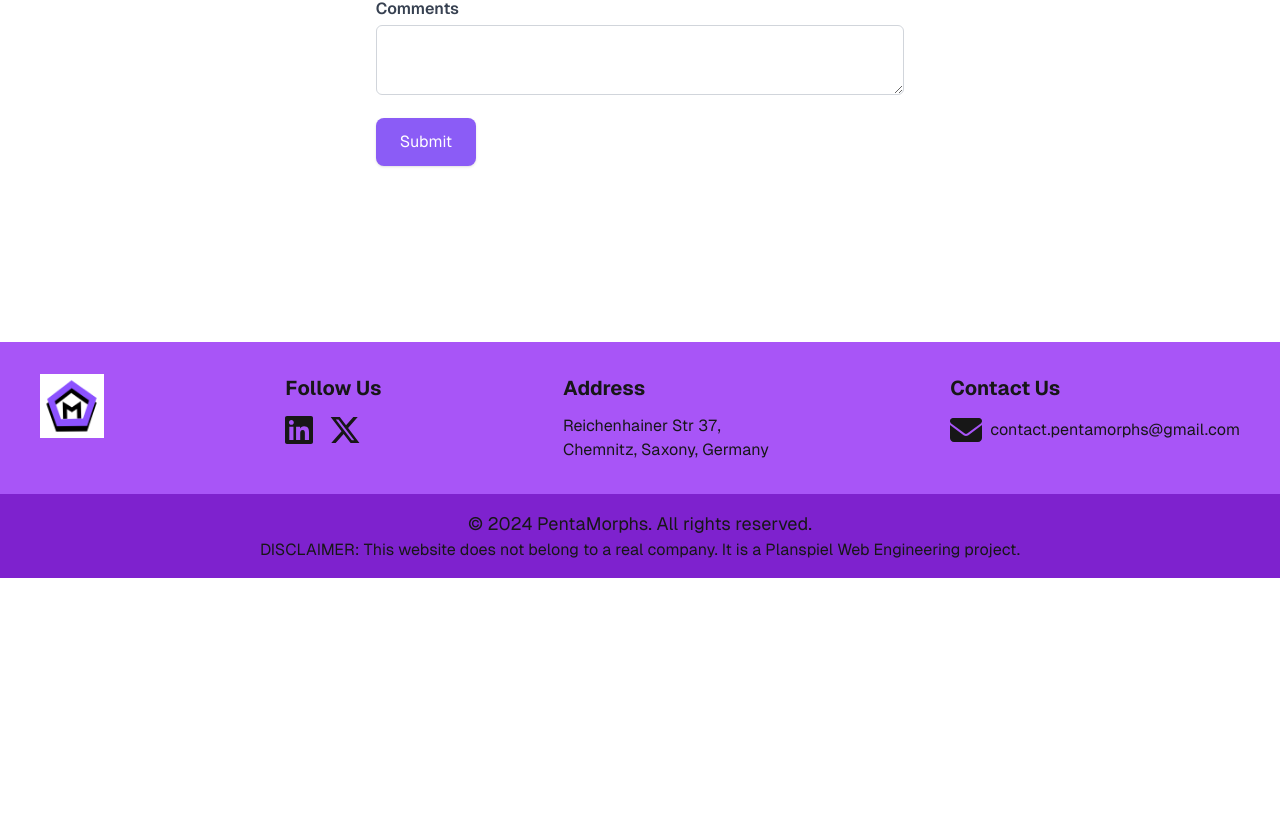
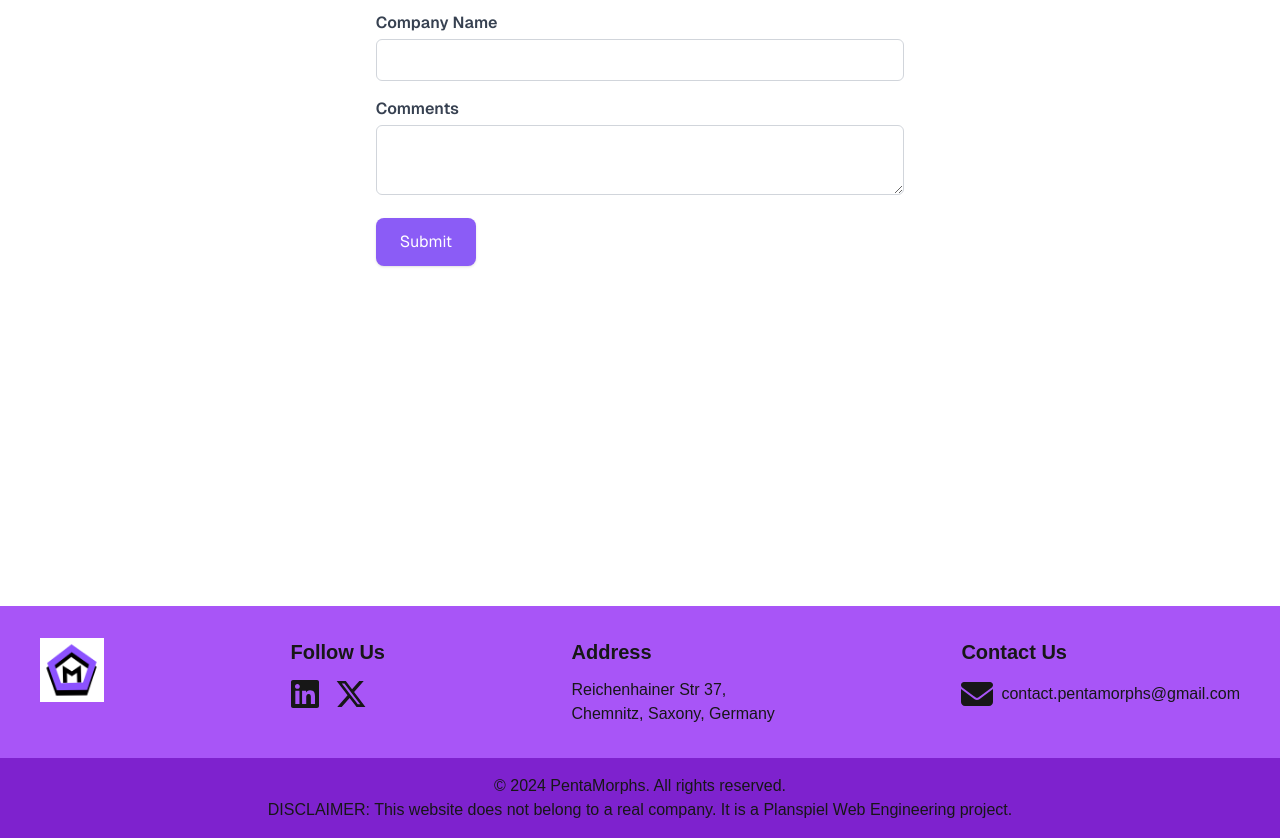
Before and after one commit to Uyadav207/denkMinds, a Next.js app: page / in a window 1280 px wide. Shown: the part 2099-2937 px from the top of the page. Before the commit the page ends 2677 px from the top, so only its background shows below. Built offline with nearby package versions, Linux system fonts and the light colour scheme.

Commit message:
Added footer in layout file and minor changes in footer

```diff
--- a/src/app/components/Footer.tsx
+++ b/src/app/components/Footer.tsx
@@ -10,7 +10,7 @@ const Footer = () => {
         {/* Logo */}
         <div className="flex mt-4 md:mt-0">
         <Link href="/">
-            <Image
+            <img
               src={'/logo.png'}
               alt="Pentamorphs Logo"
               className="h-16 w-16"
@@ -64,7 +64,7 @@ const Footer = () => {
 
       {/* Copyright */}
       <div className="bg-purple-700 w-full flex py-4 flex-col justify-center items-center">
-        <p className='text-lg'>&copy; {new Date().getFullYear()} PentaMorphs. All rights reserved.</p>
+        <p>&copy; {new Date().getFullYear()} PentaMorphs. All rights reserved.</p>
         <p>DISCLAIMER: This website does not belong to a real company. It is a Planspiel Web Engineering project.</p>
       </div>
     </footer>
--- a/src/app/layout.tsx
+++ b/src/app/layout.tsx
@@ -2,6 +2,7 @@ import type { Metadata } from "next";
 import localFont from "next/font/local";
 import "./globals.css";
 import Header from "./components/Header";
+import Footer from "./components/Footer";
 
 const geistSans = localFont({
   src: "./fonts/GeistVF.woff",
@@ -31,6 +32,7 @@ export default function RootLayout({
       >
         <Header />
         {children}
+        <Footer />
       </body>
     </html>
   );
--- a/src/app/page.tsx
+++ b/src/app/page.tsx
@@ -13,22 +13,12 @@ import ContactForm from "./components/ContactForm";
 
 export default function Dashboard() {
   return (
-    <div className="flex flex-col min-h-screen font-[family-name:var(--font-geist-sans)] justify-items-center items-center">
-    <main className="flex-grow flex flex-col gap-8 items-center sm:items-center mt-16 p-8 pb-20">
+    <div className="grid grid-rows-[20px_1fr_20px] items-center justify-items-center min-h-screen gap-16 sm:p-20 font-[family-name:var(--font-geist-sans)]">
+    <main className="flex flex-col gap-8 row-start-2 items-center sm:items-center p-8 pb-20">
     <Home />
     <Team />
     <ContactForm />
     </main>
-    <Footer/>
   </div>
-
-    // <div className="grid grid-rows-[20px_1fr_20px] items-center justify-items-center min-h-screen gap-16 sm:p-20 font-[family-name:var(--font-geist-sans)]">
-    //   <Header />
-    //   <main className="flex flex-col gap-8 row-start-2 items-center sm:items-center p-8 pb-20">
-    //   <Home />
-    //   <Team />
-    //   </main>
-    //   <Footer/>
-    // </div>
   );
 }
```
